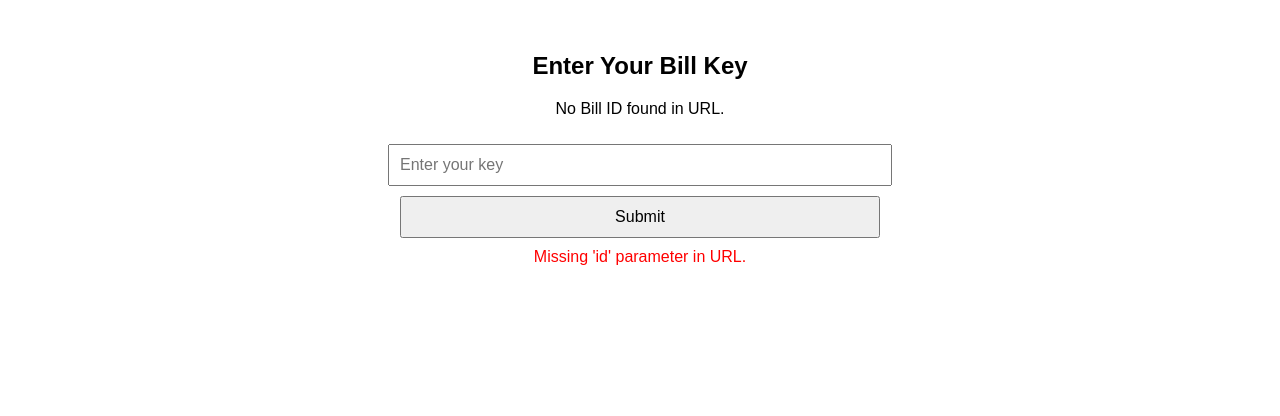
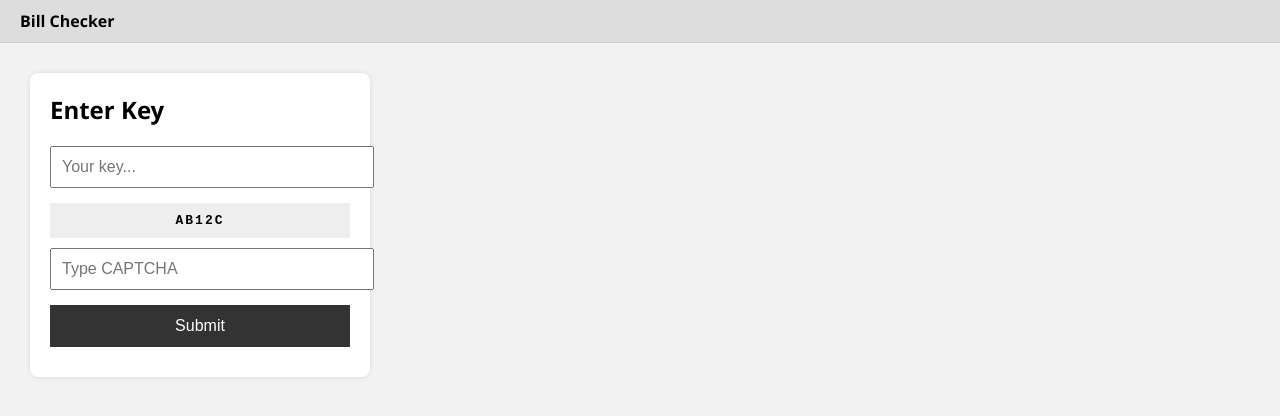
Before and after one commit to kiyoki-kaito/bill-checker-test, a plain HTML site: page view/index.html in a window 1280 px wide. Drawn offline with Linux system fonts and the light colour scheme.

Commit message:
Update index.html

```diff
--- a/view/index.html
+++ b/view/index.html
@@ -1,88 +1,164 @@
 <!DOCTYPE html>
 <html lang="en">
 <head>
-  <meta charset="UTF-8">
-  <title>View Bill</title>
+  <meta charset="UTF-8" />
+  <title>Bill Checker</title>
   <style>
     body {
-      font-family: sans-serif;
-      padding: 2rem;
-      max-width: 600px;
-      margin: auto;
+      margin: 0;
+      font-family: 'Segoe UI', sans-serif;
+      background: #f2f2f2;
+    }
+
+    .window-bar {
+      background: #ddd;
+      padding: 10px 20px;
+      font-weight: bold;
+      border-bottom: 1px solid #ccc;
+    }
+
+    .main {
+      display: flex;
+      padding: 30px;
+      gap: 30px;
+    }
+
+    .left {
+      flex: 1;
+      max-width: 300px;
+      background: white;
+      padding: 20px;
+      border-radius: 8px;
+      box-shadow: 0 0 5px rgba(0, 0, 0, 0.1);
+    }
+
+    .left h2 {
+      margin-top: 0;
+    }
+
+    .left input {
+      width: 100%;
+      padding: 10px;
+      margin-bottom: 15px;
+      font-size: 16px;
+    }
+
+    .captcha-box {
+      background: #eee;
+      font-weight: bold;
+      font-family: monospace;
+      letter-spacing: 2px;
+      padding: 10px;
       text-align: center;
+      margin-bottom: 10px;
+      user-select: none;
     }
-    input, button {
-      padding: 10px;
-      margin-top: 10px;
+
+    .left button {
+      width: 100%;
+      padding: 12px;
+      background: #333;
+      color: white;
+      border: none;
       font-size: 16px;
-      width: 80%;
+      cursor: pointer;
     }
-    #pdfViewer {
+
+    .right {
+      flex: 2;
+    }
+
+    iframe {
       width: 100%;
       height: 600px;
-      margin-top: 20px;
+      border: 1px solid #aaa;
+      border-radius: 8px;
       display: none;
     }
-    #error {
+
+    .error {
       color: red;
+      margin-top: 10px;
+    }
+
+    .success {
+      color: green;
       margin-top: 10px;
     }
   </style>
 </head>
 <body>
 
-  <h2>Enter Your Bill Key</h2>
-  <p id="bill-id-display"></p>
+  <div class="window-bar">Bill Checker</div>
 
-  <input type="text" id="keyInput" placeholder="Enter your key" />
-  <br>
-  <button onclick="submitKey()">Submit</button>
+  <div class="main">
+    <div class="left">
+      <h2>Enter Key</h2>
+      <input type="text" id="keyInput" placeholder="Your key..." />
 
-  <div id="error"></div>
+      <div class="captcha-box" id="captchaCode">AB12C</div>
+      <input type="text" id="captchaInput" placeholder="Type CAPTCHA" />
 
-  <iframe id="pdfViewer"></iframe>
+      <button onclick="submit()">Submit</button>
+
+      <div class="error" id="error"></div>
+      <div class="success" id="success"></div>
+    </div>
+
+    <div class="right">
+      <iframe id="pdfViewer"></iframe>
+    </div>
+  </div>
 
   <script>
+    const captchaCode = "AB12C";
+    const urlParams = new URLSearchParams(window.location.search);
+    const billId = urlParams.get("id");
     let billData = null;
-    const urlParams = new URLSearchParams(window.location.search);
-    const billId = urlParams.get('id');
 
-    document.getElementById('bill-id-display').textContent = billId
-      ? `Bill ID: ${billId}`
-      : "No Bill ID found in URL.";
-
-    if (!billId) {
-      document.getElementById('error').textContent = "Missing 'id' parameter in URL.";
-    } else {
+    if (billId) {
       fetch(`../data/${billId}.json`)
-        .then(res => {
-          if (!res.ok) throw new Error("Bill not found.");
+        .then((res) => {
+          if (!res.ok) throw new Error("Not found");
           return res.json();
         })
-        .then(data => {
+        .then((data) => {
           billData = data;
         })
-        .catch(err => {
-          document.getElementById('error').textContent = "Bill data not found.";
+        .catch(() => {
+          document.getElementById("error").textContent = "Bill not found.";
         });
     }
 
-    function submitKey() {
-      const inputKey = document.getElementById('keyInput').value.trim();
+    function submit() {
+      const inputKey = document.getElementById("keyInput").value.trim();
+      const inputCaptcha = document.getElementById("captchaInput").value.trim();
+      const error = document.getElementById("error");
+      const success = document.getElementById("success");
+      const iframe = document.getElementById("pdfViewer");
+
+      error.textContent = "";
+      success.textContent = "";
+      iframe.style.display = "none";
 
       if (!billData) {
-        document.getElementById('error').textContent = "Cannot verify without bill data.";
+        error.textContent = "No bill data loaded.";
         return;
       }
 
-      if (inputKey === billData.key) {
-        document.getElementById('error').textContent = "";
-        const pdf = document.getElementById('pdfViewer');
-        pdf.src = billData.pdf_path;
-        pdf.style.display = "block";
-      } else {
-        document.getElementById('error').textContent = "Incorrect key. Please try again.";
+      if (inputCaptcha !== captchaCode) {
+        error.textContent = "Incorrect CAPTCHA.";
+        return;
       }
+
+      if (inputKey !== billData.key) {
+        error.textContent = "Incorrect key.";
+        return;
+      }
+
+      success.textContent = "Bill unlocked!";
+      iframe.src = billData.pdf_path;
+      iframe.style.display = "block";
     }
   </script>
 
```
